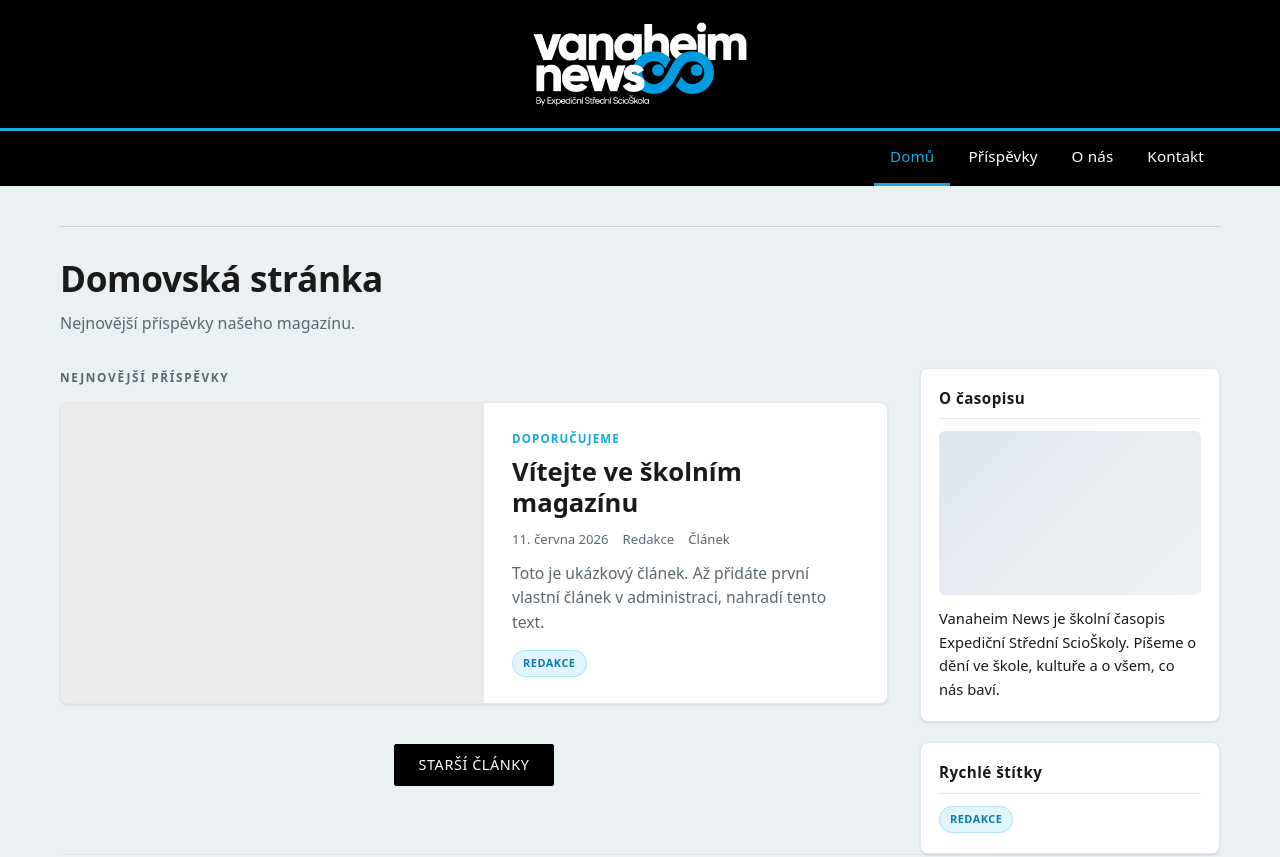
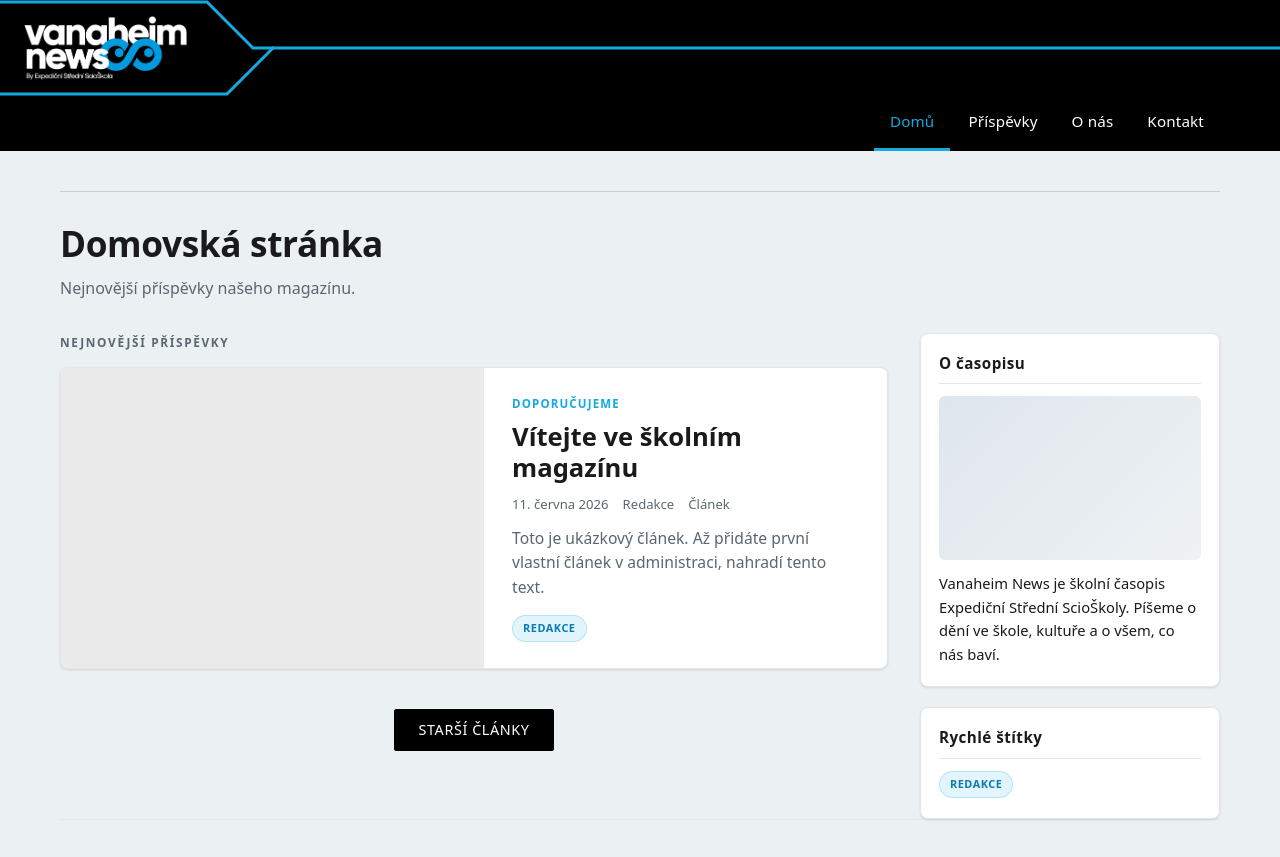
Before and after one commit to vanaheimnews/casak-vanaheim, a website: page index.html in a window 1280 px wide. Shown: the top 857 px of the page. Drawn offline with Linux system fonts and the light colour scheme; no server answers.

Commit message:
Header: left logo + inline-SVG split divider (hexagonal bracket)
- Logo moved to the left, vertically centered in the top black row.
- Divider replaced by an inline SVG: single line from the right that splits
  at 45° into a top branch (over the logo) and bottom branch (under it),
  framing the logo, then runs horizontally to the left edge.
- No viewBox (1:1 px units) + overflow-hidden clip + vector-effect:
  non-scaling-stroke, so angles stay exactly 45deg and the stroke stays 3px
  at any width, and the lines never collide with the logo.

```diff
--- a/index.html
+++ b/index.html
@@ -14,8 +14,14 @@
        Keeps id="sidebar"/#burger/#sidebar-backdrop for the JS hooks.
        ============================================================ -->
   <header class="site-header" id="sidebar">
-    <!-- ROW 1: logo, centered -->
-    <div class="header-row header-row--top">
+    <!-- ROW 1: logo on the LEFT + inline-SVG "split" divider framing it -->
+    <div class="header-top">
+      <svg class="header-divider" width="100%" height="96" aria-hidden="true" focusable="false">
+        <!-- single line from the right + top branch (bends up, over the logo) -->
+        <path class="hd-line" d="M4000 48 L253 48 L207 2 L0 2" vector-effect="non-scaling-stroke"/>
+        <!-- bottom branch (peels off further right, bends down, under the logo) -->
+        <path class="hd-line" d="M273 48 L227 94 L0 94" vector-effect="non-scaling-stroke"/>
+      </svg>
       <a class="site-logo" href="#home" data-page="home" aria-label="Vanaheim News — domů">
         <img src="/logo.png" alt="Vanaheim News — By Expediční Střední ScioŠkola">
       </a>
--- a/style.css
+++ b/style.css
@@ -88,13 +88,38 @@ button { font: inherit; cursor: pointer; }
   z-index: 30;
 }
 
-/* ROW 1 — taller, brand centered */
-.header-row--top {
+/* ROW 1 — logo on the LEFT, vertically centered, with the inline-SVG
+   "split" divider behind it. Height is fixed so the SVG geometry (drawn
+   in 1:1 pixel units) frames the logo exactly. overflow:hidden clips the
+   divider's long right-hand segment to the current header width. */
+.header-top {
+  position: relative;
+  height: 96px;
   display: flex;
-  align-items: center;
-  justify-content: center;
-  padding: 22px 20px;
-  border-bottom: 3px solid var(--brand);   /* crisp Scio-blue divider */
+  align-items: center;        /* vertical centering of the logo */
+  padding-left: 24px;         /* left edge gap */
+  overflow: hidden;
+}
+
+/* The split divider.
+   No viewBox  -> 1 user unit == 1 px, so the 45° angles NEVER skew and the
+   stroke never scales when the header resizes; the right segment (drawn far
+   off-canvas at x=4000) is simply clipped to the header width. */
+.header-divider {
+  position: absolute;
+  inset: 0;
+  width: 100%;
+  height: 100%;
+  pointer-events: none;
+  z-index: 1;
+}
+.header-divider .hd-line {
+  fill: none;
+  stroke: var(--brand);              /* Scio light blue (matches logo) */
+  stroke-width: 3;
+  stroke-linejoin: miter;            /* keeps the 45° corners crisp */
+  stroke-linecap: square;
+  vector-effect: non-scaling-stroke; /* stroke stays 3px at any size */
 }
 
 /* ROW 2 — shorter, navigation left-aligned (within the content width) */
@@ -143,14 +168,18 @@ button { font: inherit; cursor: pointer; }
   letter-spacing: 0.04em;
 }
 
-/* Logo image — centered in the taller top row */
+/* Logo image — left, vertically centered, sits above the divider and is
+   framed by the bracket. Kept a fixed size across breakpoints so the fixed
+   SVG geometry always clears it. */
 .site-logo {
+  position: relative;
+  z-index: 2;
   display: inline-flex;
   line-height: 0;
 }
 .site-logo img {
   display: block;
-  height: 84px;
+  height: 64px;
   width: auto;
 }
 
@@ -674,8 +703,7 @@ button { font: inherit; cursor: pointer; }
    RESPONSIVE — mobile (double-row header stacks, nav wraps)
    ============================================================ */
 @media (max-width: 720px) {
-  .header-row--top { padding: 16px; }
-  .site-logo img { height: 56px; }
+  .header-top { padding-left: 16px; }
 
   .header-row--bottom { padding: 0 8px; }
   /* Nav spreads across the row; items wrap cleanly if they don't fit. */
```
Also changed, not shown: article.html (+5 -1 lines).
